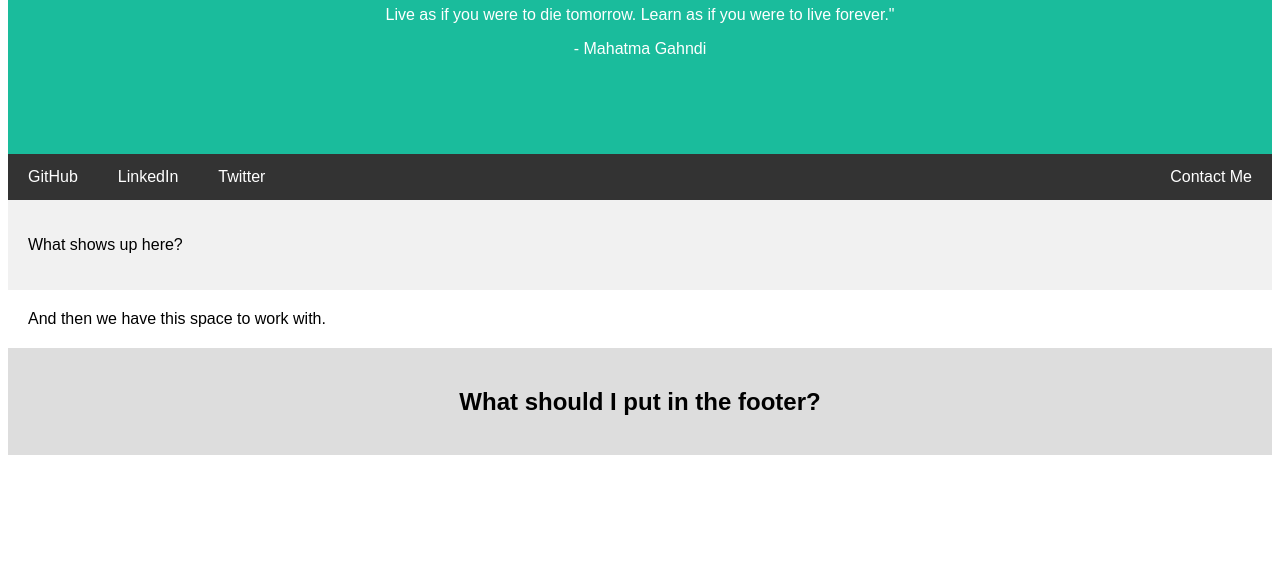
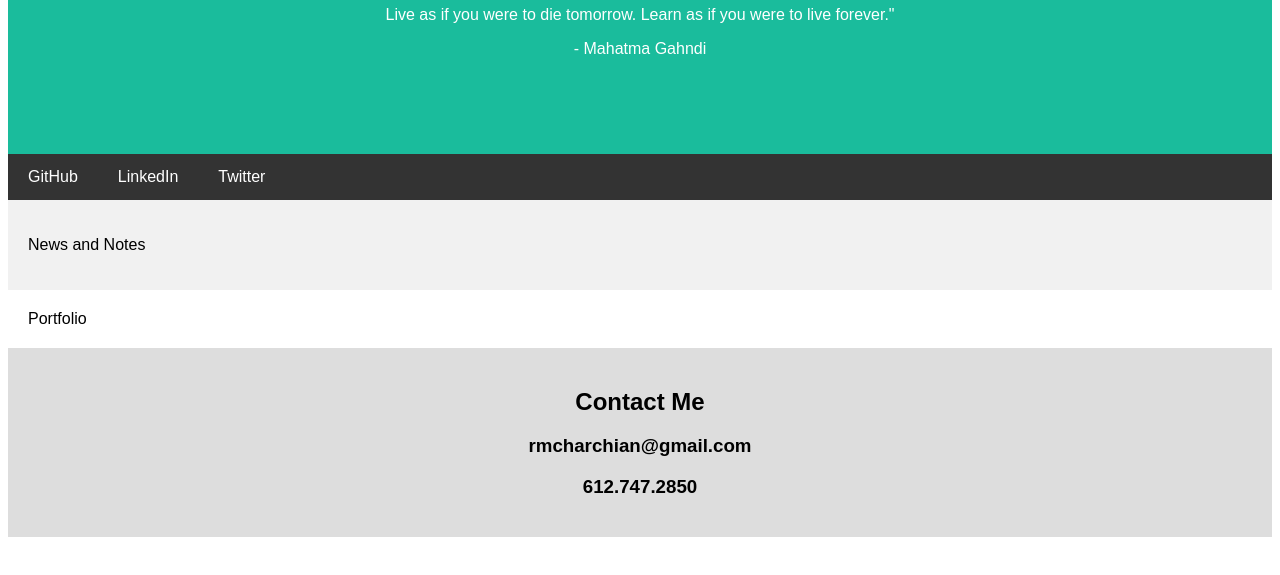
Before and after one commit to rmcharchian/personal-website, a website: page public/views/index.html in a window 1280 px wide. Shown: the part 181-756 px from the top of the page. Drawn offline with Linux system fonts and the light colour scheme.

Commit message:
small adjustments to main page KISS

```diff
--- a/public/views/index.html
+++ b/public/views/index.html
@@ -18,6 +18,8 @@
       text-align: center;
       /* center the text */
       background: #1abc9c;
+      /* add background image*/
+      background-image: url "https://images.unsplash.com/21/mac-glasses.JPG?ixlib=rb-0.3.5&ixid=eyJhcHBfaWQiOjEyMDd9&s=745e8b4941df49006e30f0d2704fb3b8&auto=format&fit=crop&w=500&q=60";
       /* green background */
       color: white;
       /* white text color */
@@ -112,20 +114,22 @@
 
   <div class="navbar">
     <a href="https://github.com/rmcharchian">GitHub</a>
-    <a href="#">LinkedIn</a>
-    <a href="#">Twitter</a>
-    <a href="#" class="right">Contact Me</a>
+    <a href="https://www.linkedin.com/in/roxie-charchian-b831477/">LinkedIn</a>
+    <a href="https://twitter.com/roxiecharchian">Twitter</a>
+    <!-- <a href="#" class="right">Contact Me</a> -->
   </div>
 
   <div class="row">
     <div class="side">
-        <p>What shows up here?</p>
+        <p>News and Notes</p>
     </div>
-    <div class="main">And then we have this space to work with.</div>
+    <div class="main">Portfolio</div>
   </div>
 
   <div class="footer">
-    <h2>What should I put in the footer?</h2>
+    <h2>Contact Me</h2>
+    <h3>rmcharchian@gmail.com</h3>
+    <h3>612.747.2850</h3>
   </div>
 
 </body>
```
Also changed, not shown: public/scripts/client.js (added).
